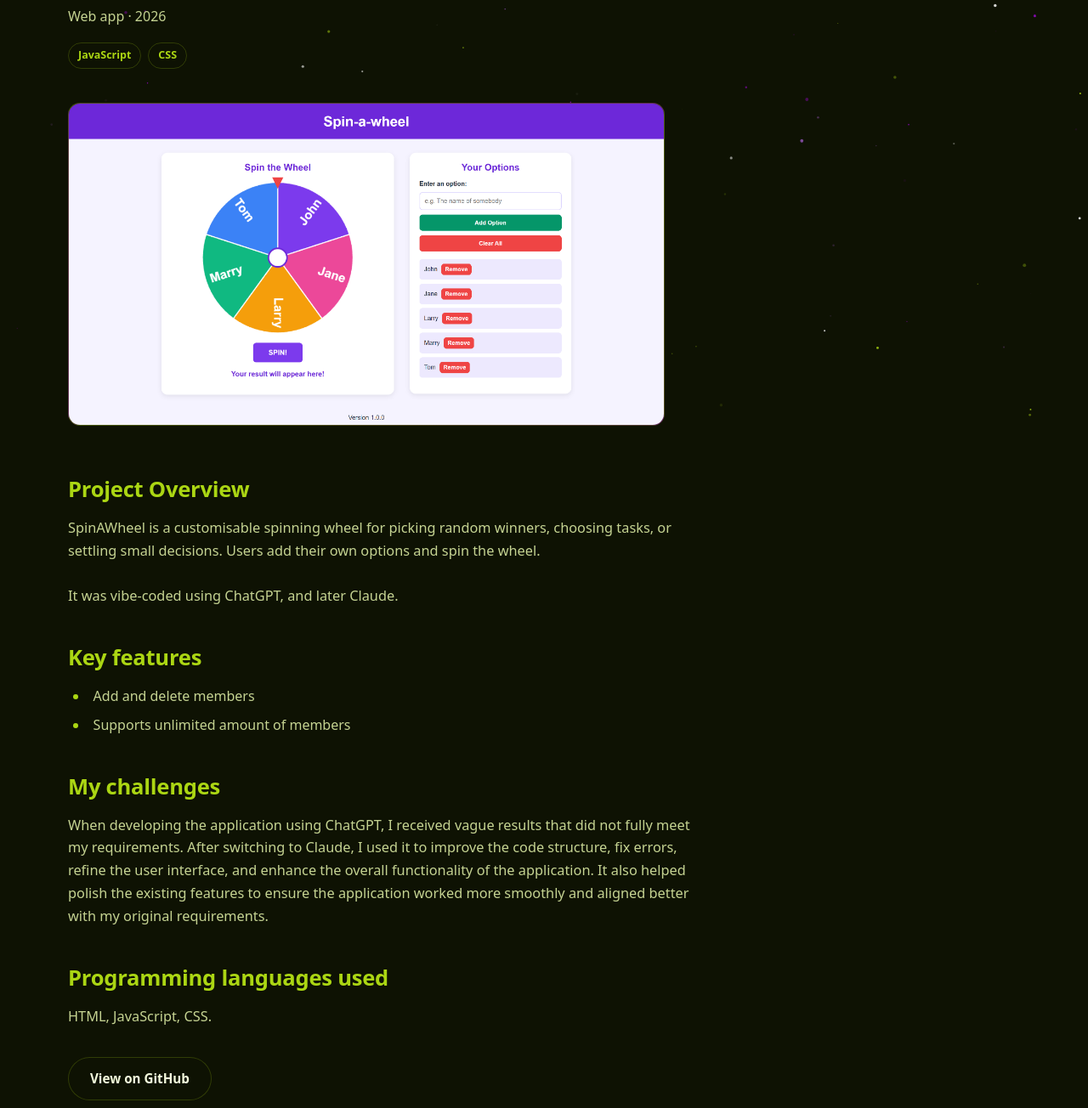
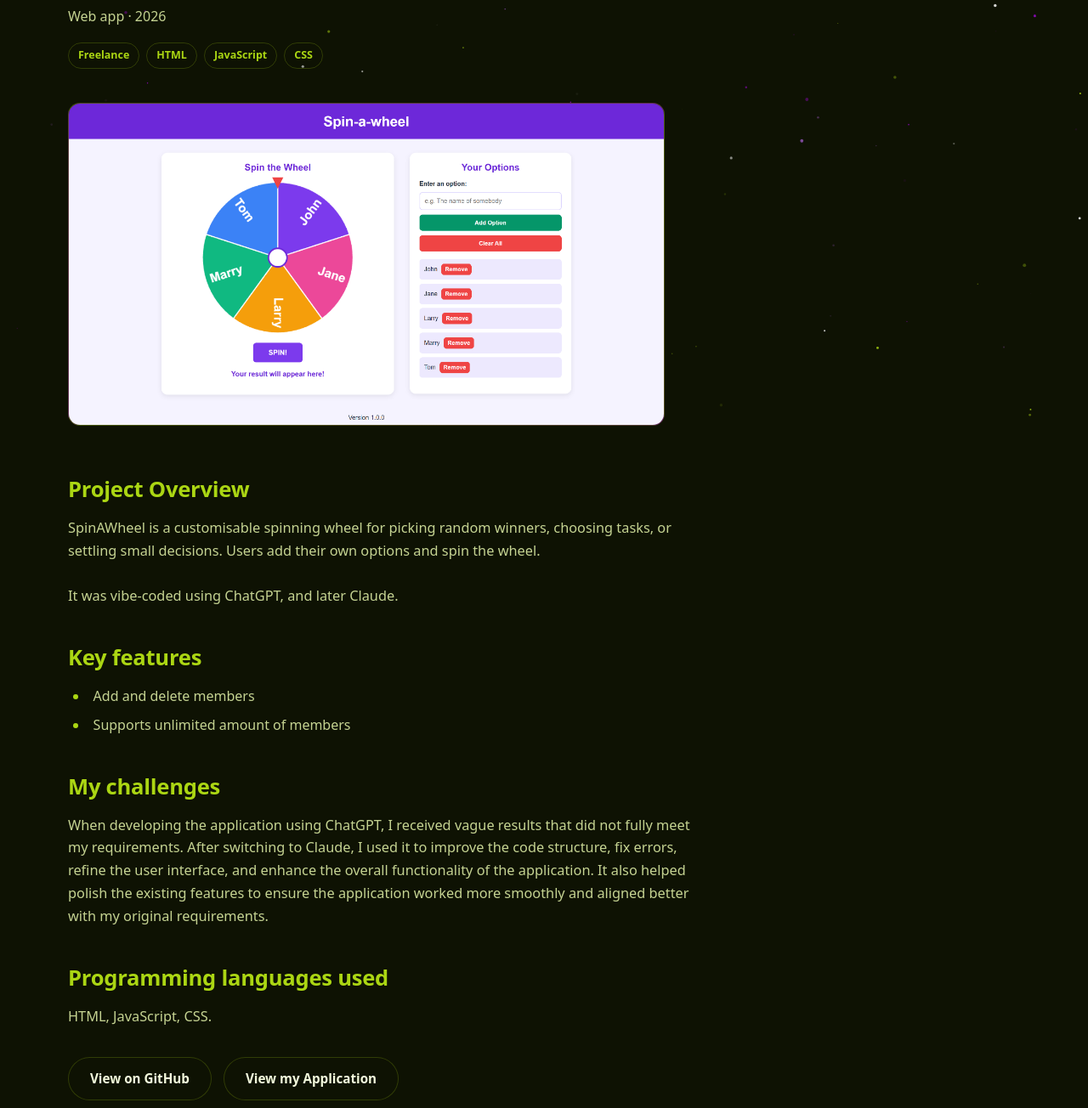
Before and after one commit to JoshuaChan2024/My-Portfolio-Website, a plain HTML site: page project-pages/spinawheel.html in a window 1280 px wide. Shown: the part 296-1600 px from the top of the page at 85% size. Drawn offline with Linux system fonts and the light colour scheme; a web font is replaced by a local one.

Commit message:
2.0.2: Added GitHub repos & application link + Tags update

```diff
--- a/project-pages/spinawheel.html
+++ b/project-pages/spinawheel.html
@@ -39,6 +39,8 @@
         <h1>SpinAWheel</h1>
         <p class="meta">Web app · 2026</p>
         <div class="tags" style="margin-top: 18px;">
+          <span class="tag">Freelance</span>
+          <span class="tag">HTML</span>
           <span class="tag">JavaScript</span>
           <span class="tag">CSS</span>
         </div>
@@ -81,7 +83,8 @@
 
           <!-- GITHUB LINK. Replace the URL with your repository. -->
           <div class="btn-row">
-            <a href="https://github.com/JoshuaChan2024/spinawheel" class="btn btn-outline" target="_blank" rel="noopener">View on GitHub</a>
+            <a href="https://github.com/JoshuaChan2024/Spin-a-wheel" class="btn btn-outline" target="_blank" rel="noopener">View on GitHub</a>
+            <a href="https://joshuachan2024.github.io/Spin-a-wheel/" class="btn btn-outline" target="_blank" rel="noopener">View my Application</a>
           </div>
         </div>
       </div>
```
Also changed, not shown: index.html (+2 -0 lines), works.html (+1 -0 lines).
